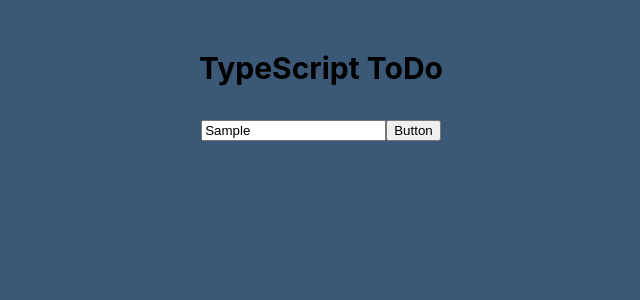
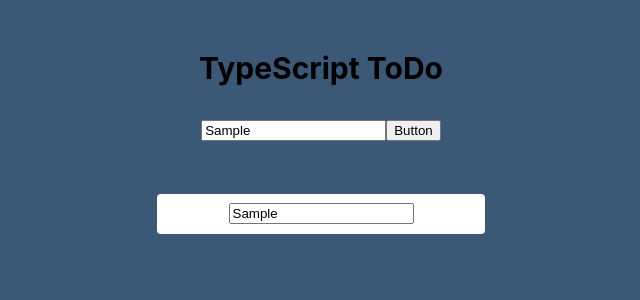
Before and after one commit to marimotona/TypeScript_ToDo_App, a React (Create React App) app: page / in a window 1280 px wide. Both pictures are taken after typing "Sample" into the empty fields and a click on the input "Button". Shown: the top 300 px of the page, without its empty margins (319-959 px from the left). Built offline with nearby package versions, Linux system fonts and the light colour scheme.

Commit message:
create todo edit

```diff
--- a/src/App.tsx
+++ b/src/App.tsx
@@ -27,6 +27,18 @@
     }
 
     setTodos([newTodo, ...todos]);
+    setInputValue("");
+  }
+
+  const handleEdit = (id: number, inputValue: string) => {
+    const newTodos = todos.map((todo) => {
+      if(todo.id === id) {
+        todo.inputValue = inputValue;
+      }
+      return todo;
+    });
+
+    setTodos(newTodos);
   }
 
   return (
@@ -36,6 +48,15 @@
         <input type="text" onChange={(e) => handleChange(e)} className="inputText" />
         <input type="submit" value="Button" className="changeButton" />
       </form>
+      <div className='todoList'>
+        {todos.map((todo) => (
+          <div className='todo'>
+            <p key={todo.id} className="todoText">
+              <input type="text" onChange={(e) => handleEdit(todo.id, e.target.value)} value={todo.inputValue} className="inputText"/>
+            </p>
+          </div>
+        ))}
+      </div>
     </div>
   );
 }
```
